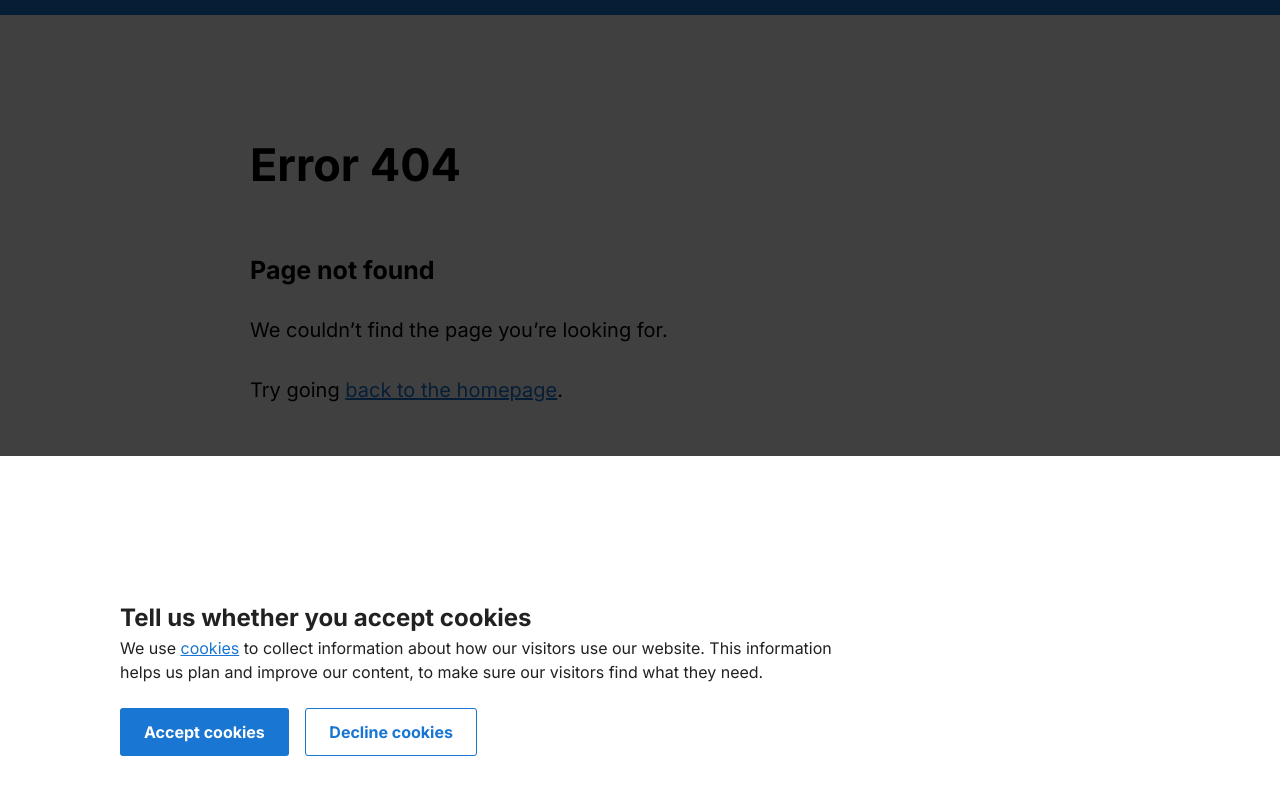
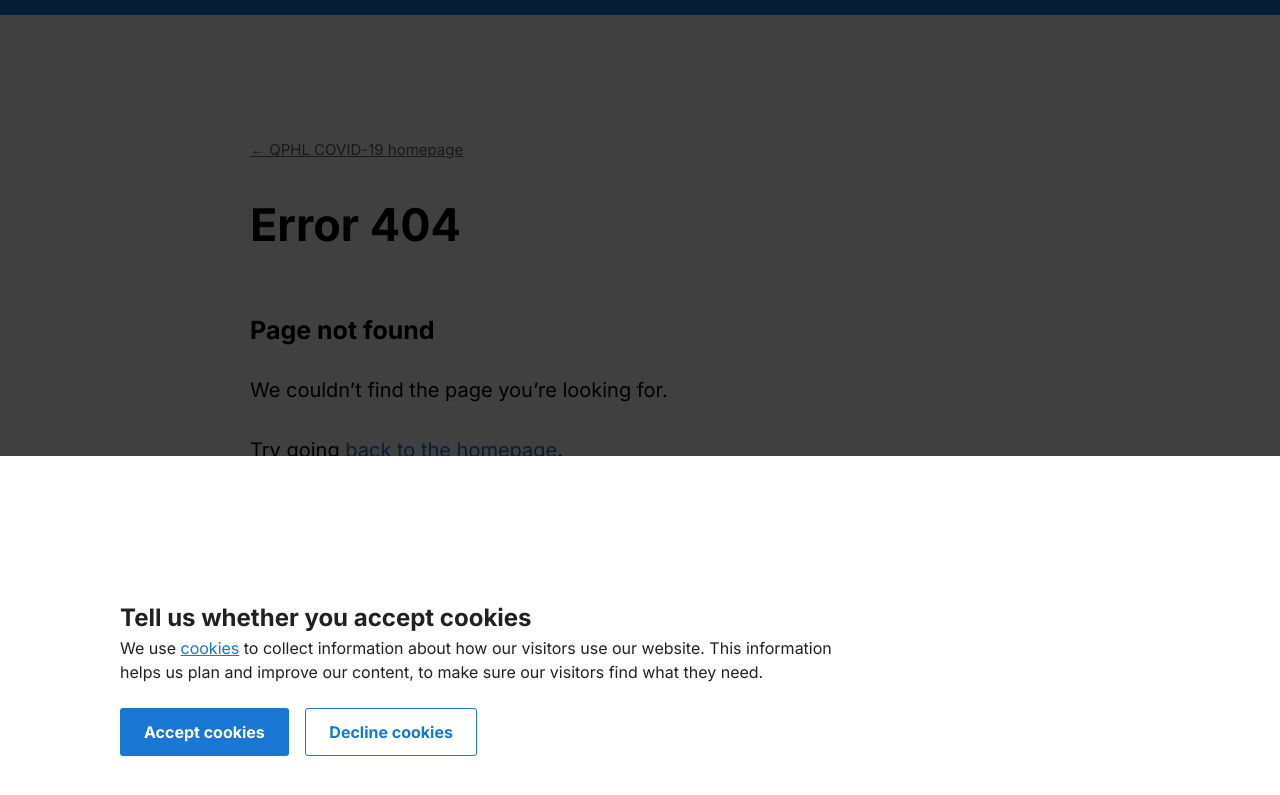
Before and after one commit to cognisant/qphl.co, a Jekyll site: the page built from page-not-found.md, in a window 1280 px wide. Shown: the top 795 px of the page. Built offline with Jekyll 4.4.1, drawn with Linux system fonts in a browser that asks for light colours.

Commit message:
Adds back link to emails and articles

```diff
--- a/_includes/header.html
+++ b/_includes/header.html
@@ -160,6 +160,13 @@
             border-bottom: 1px solid var(--color-grey-300);
             padding: 0.75rem 0.75rem calc(0.75rem - 1px);
             vertical-align: top;
+        }
+        a.back-link {
+            color: var(--color-grey-700);
+        }
+        a.back-link:focus,
+        a.back-link:hover {
+            color: var(--color-grey-900);
         }
         .grid {
             display: flex;
--- a/_layouts/email.html
+++ b/_layouts/email.html
@@ -1,5 +1,6 @@
 {% include header.html %}
 <header role="banner">
+    <p role="navigation"><small><a class="back-link" href="/coronavirus/">&larr; QPHL COVID-19 homepage</a></small></p>
     <h1>{{ page.title }}</h1>
 </header>
 <main role="main">
```
